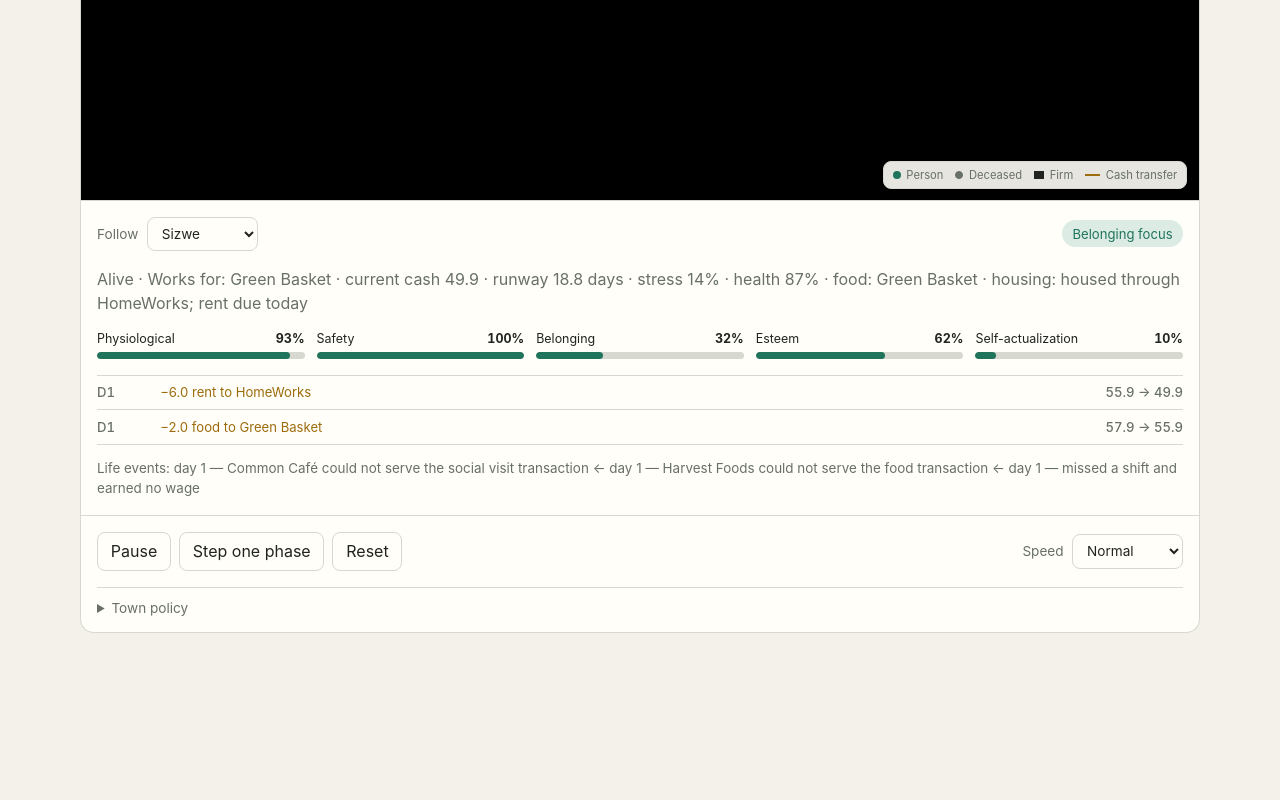
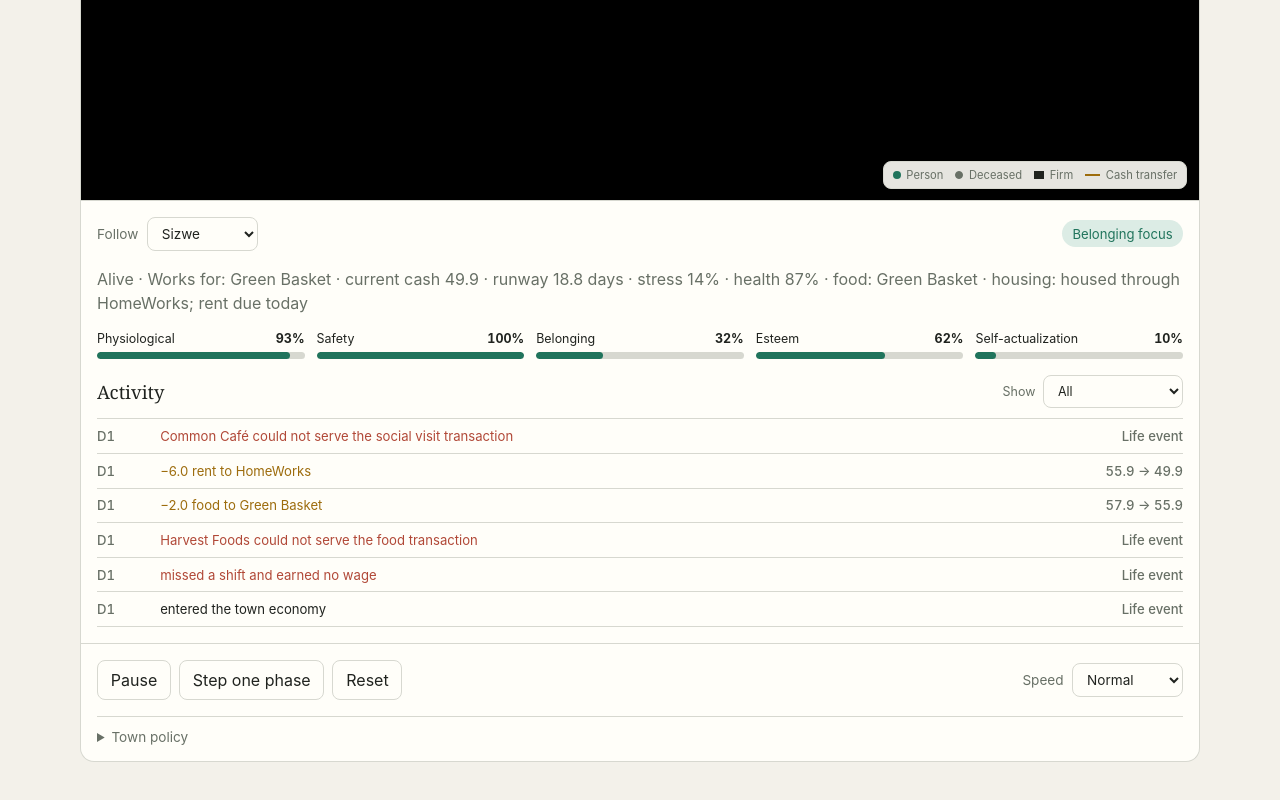
Before and after one commit to datashaman/morrow, a website built with Vite: page index.html in a window 1280 px wide. Shown: the part 569-1369 px from the top of the page. Before the commit the page ends 1266 px from the top, so only its background shows below. Built offline with nearby package versions, Linux system fonts and the light colour scheme.

Commit message:
Unify citizen activity history

```diff
--- /dev/null
+++ b/src/activity.js
@@ -0,0 +1,13 @@
+export function activityItems(person, filter = "all", limit = 8) {
+  const transactions = person.ledger.map((entry) => ({ ...entry, type: "transaction" }));
+  const events = person.events.map((entry) => ({ ...entry, type: "event" }));
+  const entries = filter === "transactions"
+    ? transactions
+    : filter === "events"
+      ? events
+      : [...transactions, ...events];
+
+  return entries
+    .sort((a, b) => (b.sequence ?? 0) - (a.sequence ?? 0) || b.day - a.day)
+    .slice(0, limit);
+}
--- a/src/main.js
+++ b/src/main.js
@@ -1,5 +1,6 @@
 import "./styles.css";
 import { PHASES } from "./config.js";
+import { activityItems } from "./activity.js";
 import { TownSimulation } from "./simulation.js";
 
 const app = document.querySelector("#app");
@@ -34,8 +35,17 @@ app.innerHTML = `
       </div>
       <p class="person-summary" id="person-summary"></p>
       <div class="needs" id="needs"></div>
-      <ol class="ledger" id="ledger"></ol>
-      <p class="events" id="events"></p>
+      <div class="activity-heading">
+        <h2>Activity</h2>
+        <label>Show
+          <select id="activity-filter">
+            <option value="all" selected>All</option>
+            <option value="transactions">Transactions</option>
+            <option value="events">Life events</option>
+          </select>
+        </label>
+      </div>
+      <ol class="activity-stream" id="activity-stream"></ol>
     </section>
 
     <section class="control-panel">
@@ -66,7 +76,7 @@ const cemetery = { x: 0.88, y: 0.82, columns: 5 };
 const elements = Object.fromEntries([
   "clock", "money", "money-detail", "employment", "employment-detail", "hardship", "hardship-detail",
   "population", "population-detail",
-  "person-select", "focus", "person-summary", "needs", "ledger", "events", "pause", "step", "reset", "speed", "policy-grid",
+  "person-select", "focus", "person-summary", "needs", "activity-filter", "activity-stream", "pause", "step", "reset", "speed", "policy-grid",
 ].map((id) => [id, document.querySelector(`#${id}`)]));
 
 const policyControls = [
@@ -145,18 +155,21 @@ function updateInterface() {
     return item;
   }));
 
-  elements.ledger.replaceChildren(...(person.ledger.slice(0, 5).map((entry) => {
+  const activity = activityItems(person, elements["activity-filter"].value);
+  elements["activity-stream"].replaceChildren(...activity.map((entry) => {
     const item = document.createElement("li");
-    item.className = entry.direction;
-    item.innerHTML = `<time>D${entry.day}</time><span>${entry.direction === "in" ? "+" : "−"}${money(entry.amount)} ${entry.text}</span><b>${money(entry.before)} → ${money(entry.after)}</b>`;
+    item.className = entry.type === "transaction" ? entry.direction : `event ${entry.kind}`;
+    item.innerHTML = entry.type === "transaction"
+      ? `<time>D${entry.day}</time><span>${entry.direction === "in" ? "+" : "−"}${money(entry.amount)} ${entry.text}</span><b>${money(entry.before)} → ${money(entry.after)}</b>`
+      : `<time>D${entry.day}</time><span>${entry.text}</span><b>Life event</b>`;
     return item;
-  })));
-  if (!person.ledger.length) {
+  }));
+  if (!activity.length) {
     const item = document.createElement("li");
-    item.textContent = "No transactions yet";
-    elements.ledger.append(item);
+    item.className = "activity-empty";
+    item.textContent = elements["activity-filter"].value === "transactions" ? "No transactions yet" : "No life events yet";
+    elements["activity-stream"].append(item);
   }
-  elements.events.textContent = `${person.alive ? "Life events" : "Life history"}: ${person.events.slice(0, 3).map((event) => `day ${event.day} — ${event.text}`).join("  ←  ")}`;
 }
 
 function resizeCanvas() {
@@ -261,9 +274,10 @@ function step() {
 }
 
 elements["person-select"].addEventListener("change", (event) => { selected = Number(event.target.value); updateInterface(); drawTown(); });
+elements["activity-filter"].addEventListener("change", updateInterface);
 elements.pause.addEventListener("click", () => { paused = !paused; elements.pause.textContent = paused ? "Resume" : "Pause"; });
 elements.step.addEventListener("click", () => { paused = true; elements.pause.textContent = "Resume"; step(); });
-elements.reset.addEventListener("click", () => { simulation.reset(); selected = simulation.people.findIndex((person) => person.name === "Sizwe"); elements["person-select"].value = String(selected); updateInterface(); drawTown(); });
+elements.reset.addEventListener("click", () => { simulation.reset(); selected = simulation.people.findIndex((person) => person.name === "Sizwe"); elements["person-select"].value = String(selected); elements["activity-filter"].value = "all"; updateInterface(); drawTown(); });
 
 function animate(now) {
   if (!paused && now - lastStep >= Number(elements.speed.value)) { step(); lastStep = now; }
--- a/src/simulation.js
+++ b/src/simulation.js
@@ -73,8 +73,9 @@ export class TownSimulation {
         homeY,
         x: homeX,
         y: homeY,
+        activitySequence: 1,
         ledger: [],
-        events: [{ day: 1, text: "entered the town economy", kind: "neutral" }],
+        events: [{ day: 1, sequence: 1, text: "entered the town economy", kind: "neutral" }],
       };
     });
 
@@ -116,13 +117,16 @@ export class TownSimulation {
   }
 
   note(person, text, kind = "neutral") {
-    person.events.unshift({ day: this.day, text, kind });
+    person.activitySequence += 1;
+    person.events.unshift({ day: this.day, sequence: person.activitySequence, text, kind });
     person.events = person.events.slice(0, 8);
   }
 
   ledger(person, { direction, amount, text, before }) {
+    person.activitySequence += 1;
     person.ledger.unshift({
       day: this.day,
+      sequence: person.activitySequence,
       direction,
       amount: roundMoney(amount),
       text,
--- a/src/styles.css
+++ b/src/styles.css
@@ -51,19 +51,24 @@ h1 { margin: 0; font-family: Georgia, "Times New Roman", serif; font-size: clamp
 .person-heading label, .playback label { display: flex; align-items: center; gap: 0.55rem; color: var(--muted); font-size: 0.85rem; }
 select { padding: 0.45rem 2rem 0.45rem 0.6rem; }
 .focus { padding: 0.35rem 0.65rem; border-radius: 99px; color: var(--accent); background: var(--accent-soft); font-size: 0.82rem; }
-.person-summary, .events { color: var(--muted); line-height: 1.5; }
+.person-summary { color: var(--muted); line-height: 1.5; }
 .needs { display: grid; grid-template-columns: repeat(5, 1fr); gap: 0.75rem; margin: 1rem 0; }
 .needs[hidden] { display: none; }
 .needs span { display: flex; justify-content: space-between; gap: 0.5rem; margin-bottom: 0.35rem; font-size: 0.78rem; }
 .needs b { font-variant-numeric: tabular-nums; }
 .need-track { height: 7px; overflow: hidden; border-radius: 9px; background: var(--border); }
 .need-track i { display: block; height: 100%; border-radius: inherit; background: var(--accent); }
-.ledger { margin: 1rem 0 0; padding: 0; list-style: none; border-top: 1px solid var(--border); }
-.ledger li { display: grid; grid-template-columns: 3.2rem 1fr auto; gap: 0.75rem; padding: 0.55rem 0; border-bottom: 1px solid var(--border); font-size: 0.82rem; }
-.ledger time, .ledger b { color: var(--muted); font-weight: 500; font-variant-numeric: tabular-nums; }
-.ledger .in span { color: var(--accent); }
-.ledger .out span { color: var(--cash); }
-.events { margin-bottom: 0; font-size: 0.84rem; }
+.activity-heading { display: flex; align-items: center; justify-content: space-between; gap: 1rem; margin-top: 1rem; }
+.activity-heading h2 { margin: 0; font-family: Georgia, "Times New Roman", serif; font-size: 1.15rem; font-weight: 500; }
+.activity-heading label { display: flex; align-items: center; gap: 0.5rem; color: var(--muted); font-size: 0.78rem; }
+.activity-stream { margin: 0.65rem 0 0; padding: 0; list-style: none; border-top: 1px solid var(--border); }
+.activity-stream li { display: grid; grid-template-columns: 3.2rem 1fr auto; gap: 0.75rem; padding: 0.55rem 0; border-bottom: 1px solid var(--border); font-size: 0.82rem; }
+.activity-stream time, .activity-stream b { color: var(--muted); font-weight: 500; font-variant-numeric: tabular-nums; }
+.activity-stream .in span { color: var(--accent); }
+.activity-stream .out span { color: var(--cash); }
+.activity-stream .event span { color: var(--text); }
+.activity-stream .event.bad span { color: var(--danger); }
+.activity-stream .activity-empty { display: block; color: var(--muted); }
 
 .control-panel { border-radius: 0 0 14px 14px; }
 .playback { display: flex; flex-wrap: wrap; gap: 0.5rem; align-items: center; }
@@ -81,8 +86,8 @@ summary { cursor: pointer; color: var(--muted); font-size: 0.85rem; }
   .metrics { grid-template-columns: 1fr; }
   .metrics article + article { border-left: 0; border-top: 1px solid var(--border); }
   .needs, .policy-grid { grid-template-columns: repeat(2, 1fr); }
-  .ledger li { grid-template-columns: 2.6rem 1fr; }
-  .ledger b { grid-column: 2; }
+  .activity-stream li { grid-template-columns: 2.6rem 1fr; }
+  .activity-stream b { grid-column: 2; }
   .legend { display: none; }
 }
 
```
Also changed, not shown: docs/model.md (+1 -1 lines), test/activity.test.js (added, +33 -0 lines), test/simulation.test.js (+1 -0 lines).
